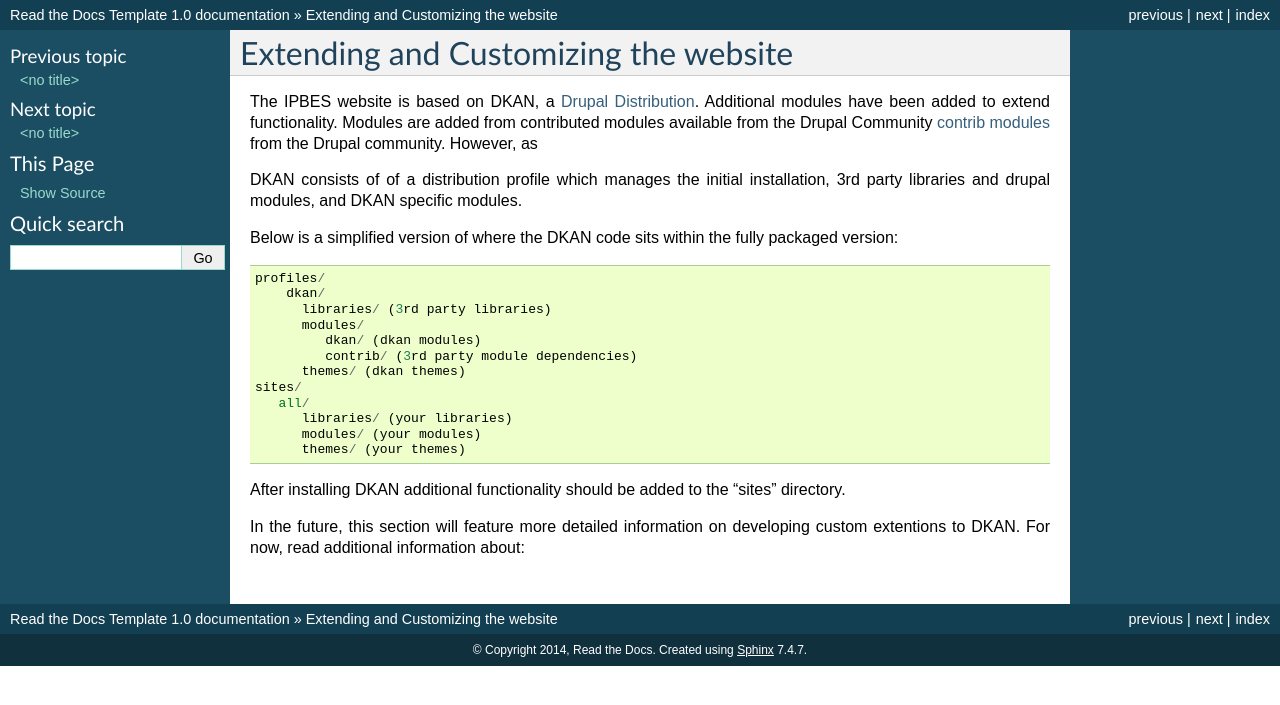
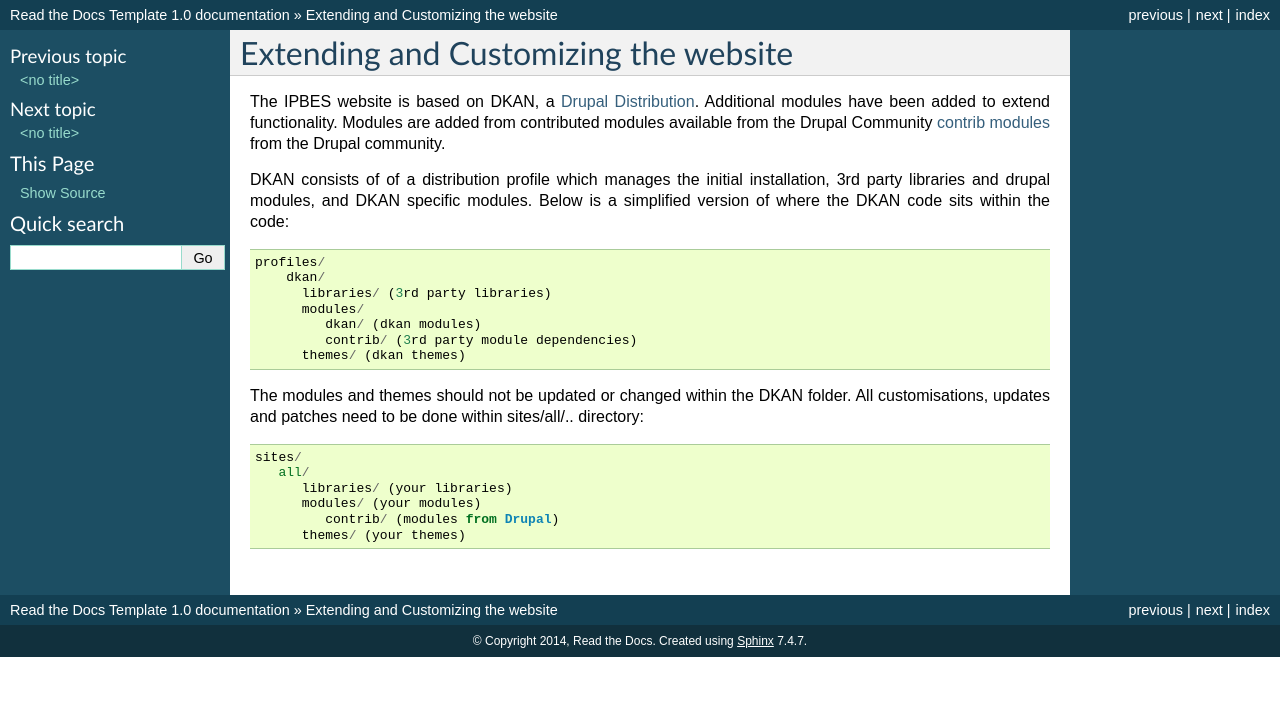
Before and after one commit to ipbes/ipbeswebdocs, a Sphinx documentation site: the page built from docs/extensions.rst, in a window 1280 px wide. Shown: the top 705 px of the page. Built offline with Sphinx 7.4.7, drawn with Linux system fonts in a browser that asks for light colours.

Commit message:
Update extensions.rst

```diff
--- a/docs/extensions.rst
+++ b/docs/extensions.rst
@@ -1,15 +1,9 @@
 Extending and Customizing the website
 ===============================
 The IPBES website is based on DKAN, a `Drupal
-Distribution <https://drupal.org/documentation/build/distributions>`_. Additional modules have been
-added to extend functionality. Modules are added from contributed modules available from the Drupal Community `contrib  modules <https://www.drupal.org/project/project_module>`_ from the Drupal community. However, as
+Distribution <https://drupal.org/documentation/build/distributions>`_. Additional modules have been added to extend functionality. Modules are added from contributed modules available from the Drupal Community `contrib  modules <https://www.drupal.org/project/project_module>`_ from the Drupal community.
 
-DKAN consists of of a distribution profile which manages the initial
-installation, 3rd party libraries and drupal modules, and DKAN specific
-modules.
-
-Below is a simplified version of where the DKAN code sits within the fully
-packaged version::
+DKAN consists of of a distribution profile which manages the initial installation, 3rd party libraries and drupal modules, and DKAN specific modules. Below is a simplified version of where the DKAN code sits within the code::
 
    profiles/
        dkan/
@@ -18,14 +12,12 @@ packaged version::
             dkan/ (dkan modules)
             contrib/ (3rd party module dependencies)
          themes/ (dkan themes)
+
+The modules and themes should not be updated or changed within the DKAN folder. All customisations, updates and patches need to be done within sites/all/.. directory::
+
    sites/
       all/
          libraries/ (your libraries)
          modules/ (your modules)
+            contrib/ (modules from Drupal)
          themes/ (your themes)
-
-After installing DKAN additional functionality should be added to the "sites"
-directory.
-
-In the future, this section will feature more detailed information on developing
-custom extentions to DKAN. For now, read additional information about:
```
